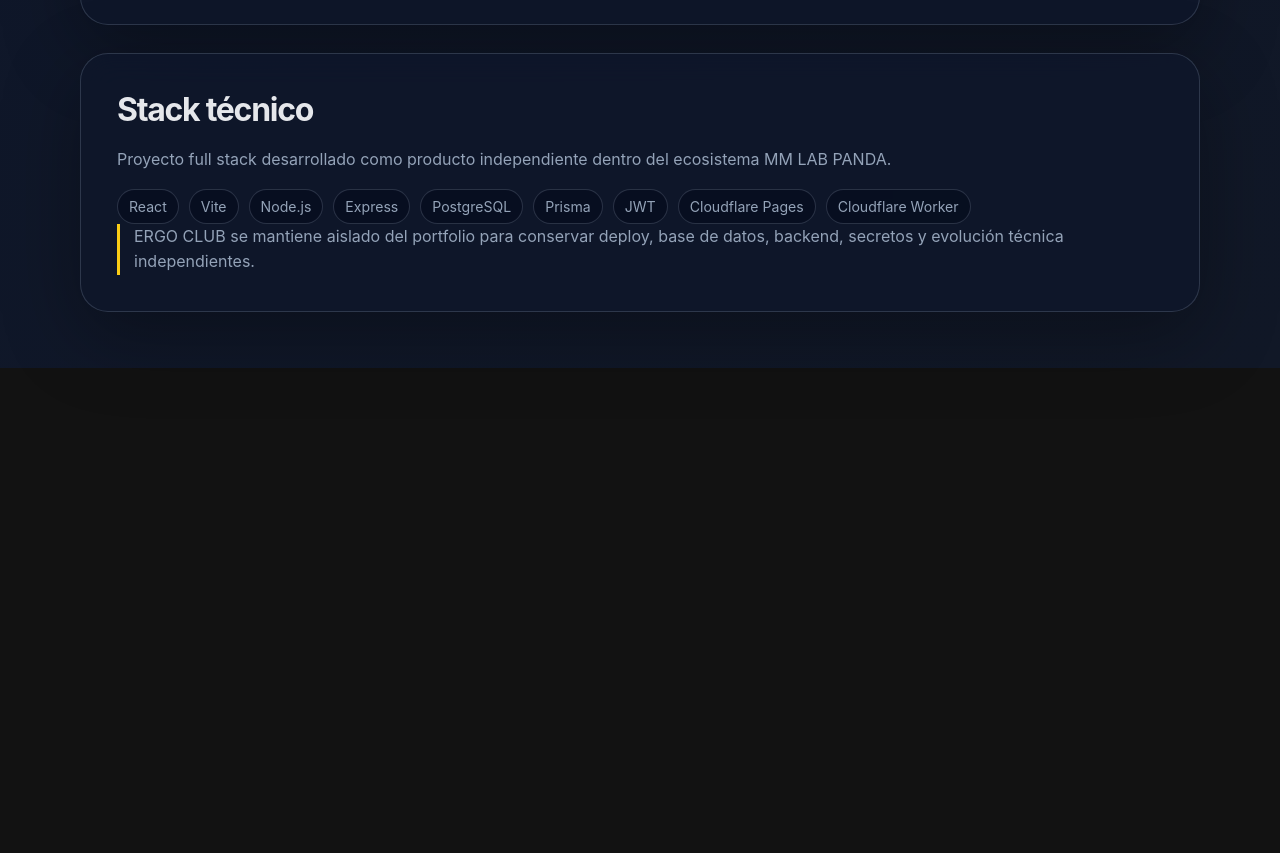
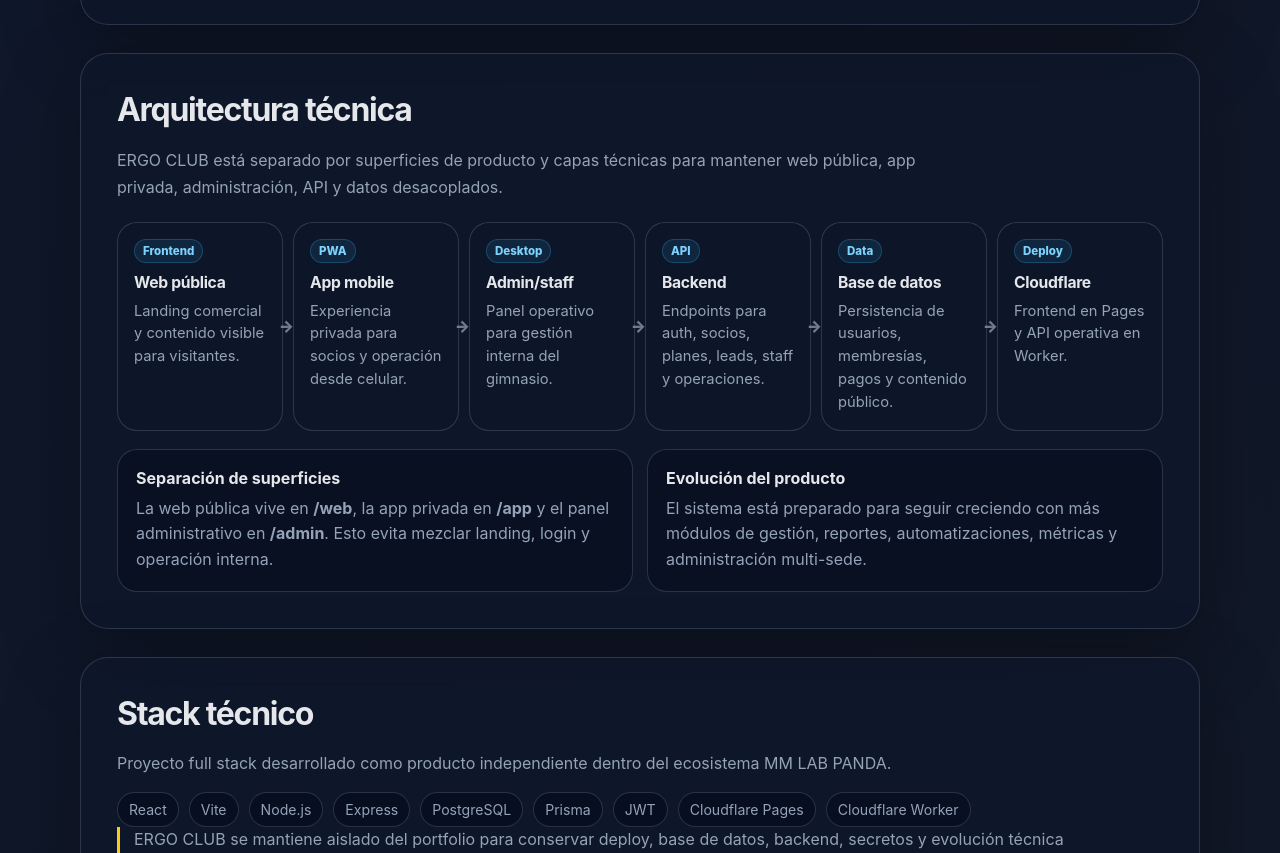
Before and after one commit to Mattarzu/portfolio, a plain HTML site: page projects/ergo-v2.html in a window 1280 px wide. Shown: the part 3116-3969 px from the top of the page. Before the commit the page ends 3484 px from the top, so only its background shows below. Drawn offline with Linux system fonts and the light colour scheme.

Commit message:
add ERGO CLUB technical architecture section

```diff
--- a/projects/ergo-v2.html
+++ b/projects/ergo-v2.html
@@ -385,6 +385,113 @@
       line-height: 1.6;
     }
 
+
+    /* MM-LAB-ERGO-ARCH-CSS */
+    .arch-flow {
+      display: grid;
+      grid-template-columns: repeat(6, minmax(0, 1fr));
+      gap: 10px;
+      margin-top: 20px;
+    }
+
+    .arch-node {
+      position: relative;
+      border: 1px solid var(--line);
+      background: rgba(15, 23, 42, 0.62);
+      border-radius: 20px;
+      padding: 16px;
+      min-height: 138px;
+    }
+
+    .arch-node::after {
+      content: "→";
+      position: absolute;
+      right: -12px;
+      top: 50%;
+      transform: translateY(-50%);
+      color: var(--muted);
+      font-weight: 900;
+      opacity: 0.72;
+    }
+
+    .arch-node:last-child::after {
+      display: none;
+    }
+
+    .arch-node span {
+      display: inline-flex;
+      align-items: center;
+      min-height: 24px;
+      padding: 0 8px;
+      border-radius: 999px;
+      border: 1px solid rgba(56, 189, 248, 0.24);
+      background: rgba(56, 189, 248, 0.10);
+      color: #7dd3fc;
+      font-size: 0.72rem;
+      font-weight: 800;
+      margin-bottom: 10px;
+    }
+
+    .arch-node h3 {
+      margin: 0 0 8px;
+      font-size: 0.98rem;
+      letter-spacing: -0.02em;
+    }
+
+    .arch-node p {
+      margin: 0;
+      color: var(--muted);
+      line-height: 1.55;
+      font-size: 0.92rem;
+    }
+
+    .arch-notes {
+      display: grid;
+      grid-template-columns: repeat(2, minmax(0, 1fr));
+      gap: 14px;
+      margin-top: 18px;
+    }
+
+    .arch-note {
+      border: 1px solid var(--line);
+      background: rgba(2, 6, 23, 0.34);
+      border-radius: 20px;
+      padding: 18px;
+    }
+
+    .arch-note h3 {
+      margin: 0 0 8px;
+      font-size: 1rem;
+    }
+
+    .arch-note p {
+      margin: 0;
+      color: var(--muted);
+      line-height: 1.6;
+    }
+
+    @media (max-width: 1100px) {
+      .arch-flow {
+        grid-template-columns: repeat(3, minmax(0, 1fr));
+      }
+
+      .arch-node:nth-child(3)::after {
+        display: none;
+      }
+    }
+
+    @media (max-width: 820px) {
+      .arch-flow,
+      .arch-notes {
+        grid-template-columns: 1fr;
+      }
+
+      .arch-node::after {
+        display: none;
+      }
+    }
+
+
     @media (max-width: 820px) {
       .status-grid {
         grid-template-columns: 1fr;
@@ -629,6 +736,76 @@
     <!-- MM-LAB-ERGO-STATUS:END -->
 
 
+
+    <!-- MM-LAB-ERGO-ARCH:START -->
+    <section class="card section" aria-label="Arquitectura técnica de ERGO CLUB">
+      <h2>Arquitectura técnica</h2>
+
+      <p class="lead" style="font-size:1rem;max-width:860px;">
+        ERGO CLUB está separado por superficies de producto y capas técnicas para mantener
+        web pública, app privada, administración, API y datos desacoplados.
+      </p>
+
+      <div class="arch-flow">
+        <article class="arch-node">
+          <span>Frontend</span>
+          <h3>Web pública</h3>
+          <p>Landing comercial y contenido visible para visitantes.</p>
+        </article>
+
+        <article class="arch-node">
+          <span>PWA</span>
+          <h3>App mobile</h3>
+          <p>Experiencia privada para socios y operación desde celular.</p>
+        </article>
+
+        <article class="arch-node">
+          <span>Desktop</span>
+          <h3>Admin/staff</h3>
+          <p>Panel operativo para gestión interna del gimnasio.</p>
+        </article>
+
+        <article class="arch-node">
+          <span>API</span>
+          <h3>Backend</h3>
+          <p>Endpoints para auth, socios, planes, leads, staff y operaciones.</p>
+        </article>
+
+        <article class="arch-node">
+          <span>Data</span>
+          <h3>Base de datos</h3>
+          <p>Persistencia de usuarios, membresías, pagos y contenido público.</p>
+        </article>
+
+        <article class="arch-node">
+          <span>Deploy</span>
+          <h3>Cloudflare</h3>
+          <p>Frontend en Pages y API operativa en Worker.</p>
+        </article>
+      </div>
+
+      <div class="arch-notes">
+        <article class="arch-note">
+          <h3>Separación de superficies</h3>
+          <p>
+            La web pública vive en <strong>/web</strong>, la app privada en <strong>/app</strong>
+            y el panel administrativo en <strong>/admin</strong>. Esto evita mezclar landing,
+            login y operación interna.
+          </p>
+        </article>
+
+        <article class="arch-note">
+          <h3>Evolución del producto</h3>
+          <p>
+            El sistema está preparado para seguir creciendo con más módulos de gestión,
+            reportes, automatizaciones, métricas y administración multi-sede.
+          </p>
+        </article>
+      </div>
+    </section>
+    <!-- MM-LAB-ERGO-ARCH:END -->
+
+
     <section class="card section stack">
       <h2>Stack técnico</h2>
       <p>
```
